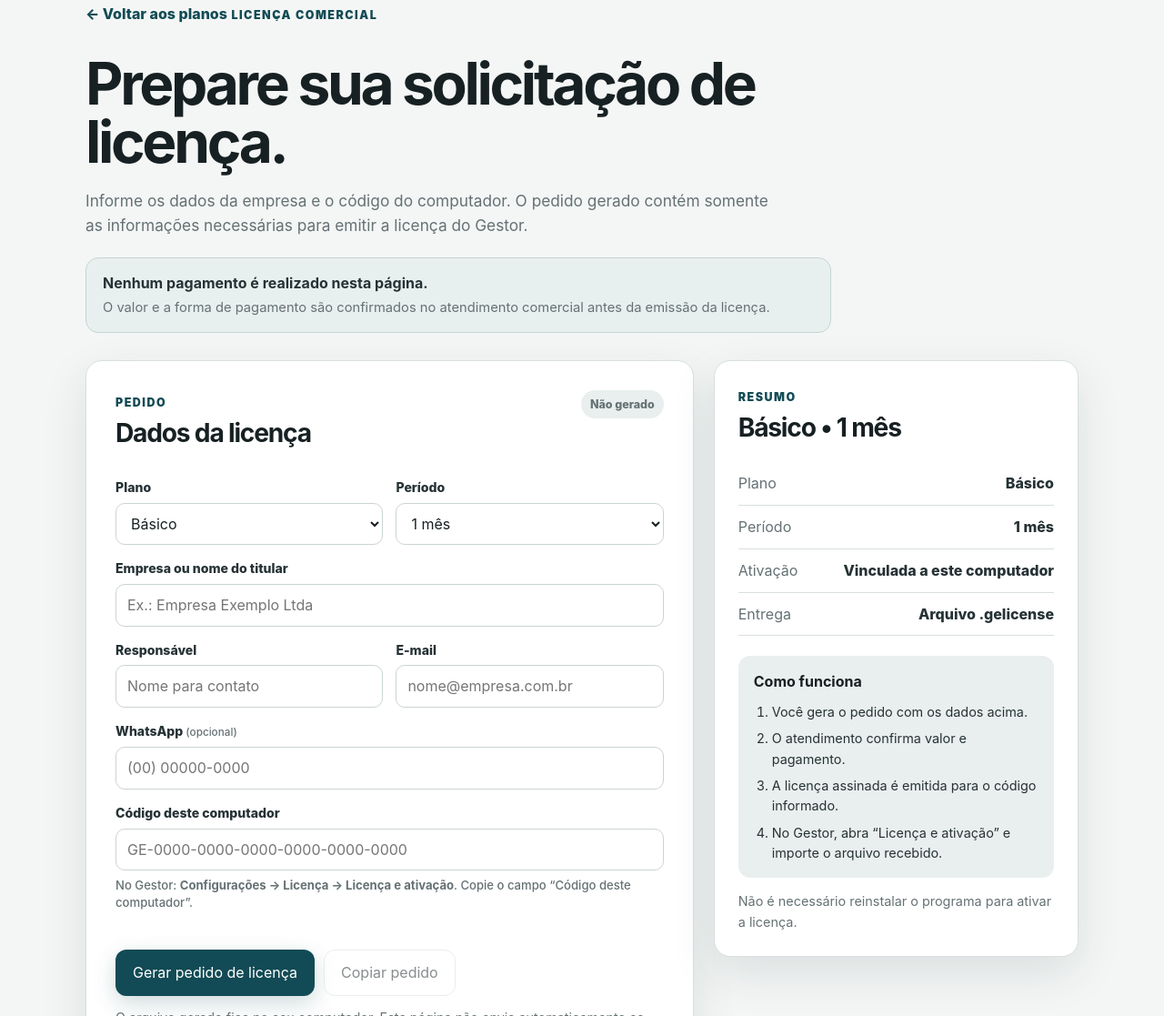
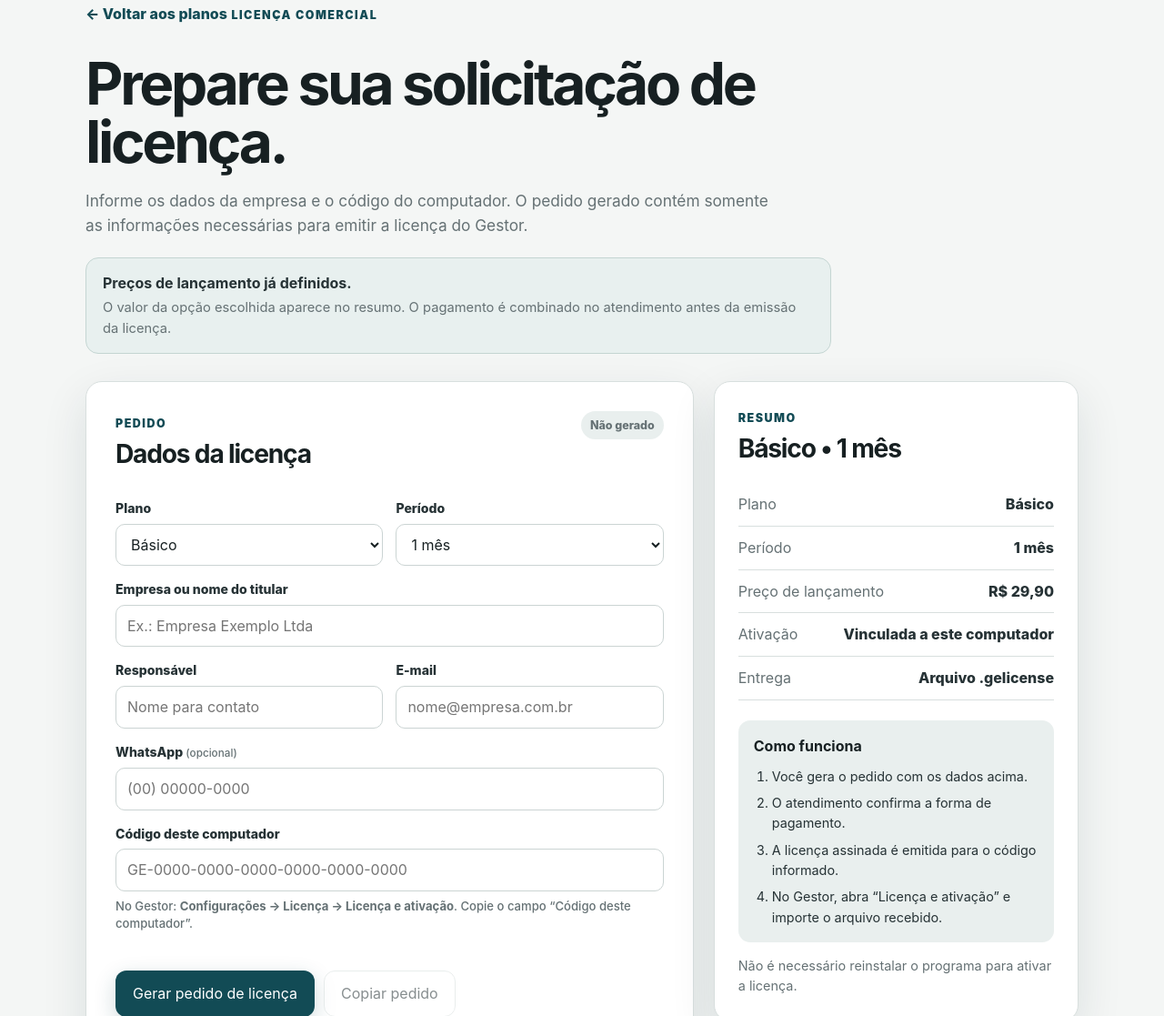
Before and after one commit to clienteg1603/Gestor-de-Equipamentos-Releases, a plain HTML site: page comprar.html in a window 1280 px wide. Shown: the part 129-1246 px from the top of the page at 91% size. Drawn offline with Linux system fonts and the light colour scheme.

Commit message:
site: exibir preço na solicitação de licença

```diff
--- a/comprar.html
+++ b/comprar.html
@@ -30,8 +30,8 @@
       <h1>Prepare sua solicitação de licença.</h1>
       <p class="lead">Informe os dados da empresa e o código do computador. O pedido gerado contém somente as informações necessárias para emitir a licença do Gestor.</p>
       <div class="purchase-note">
-        <strong>Nenhum pagamento é realizado nesta página.</strong>
-        <span>O valor e a forma de pagamento são confirmados no atendimento comercial antes da emissão da licença.</span>
+        <strong>Preços de lançamento já definidos.</strong>
+        <span>O valor da opção escolhida aparece no resumo. O pagamento é combinado no atendimento antes da emissão da licença.</span>
       </div>
     </section>
 
@@ -106,6 +106,7 @@
         <dl>
           <div><dt>Plano</dt><dd id="summary-plan">Básico</dd></div>
           <div><dt>Período</dt><dd id="summary-period">1 mês</dd></div>
+          <div class="summary-price-row"><dt>Preço de lançamento</dt><dd id="summary-price">R$ 29,90</dd></div>
           <div><dt>Ativação</dt><dd>Vinculada a este computador</dd></div>
           <div><dt>Entrega</dt><dd>Arquivo .gelicense</dd></div>
         </dl>
@@ -113,7 +114,7 @@
           <strong>Como funciona</strong>
           <ol>
             <li>Você gera o pedido com os dados acima.</li>
-            <li>O atendimento confirma valor e pagamento.</li>
+            <li>O atendimento confirma a forma de pagamento.</li>
             <li>A licença assinada é emitida para o código informado.</li>
             <li>No Gestor, abra “Licença e ativação” e importe o arquivo recebido.</li>
           </ol>
```
